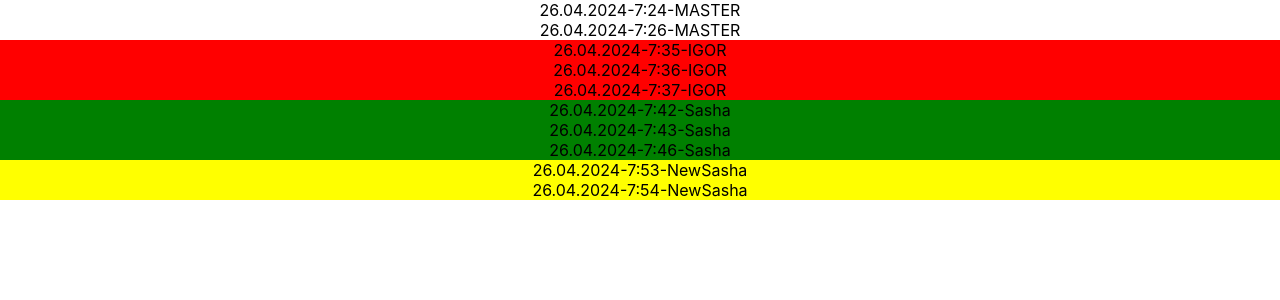
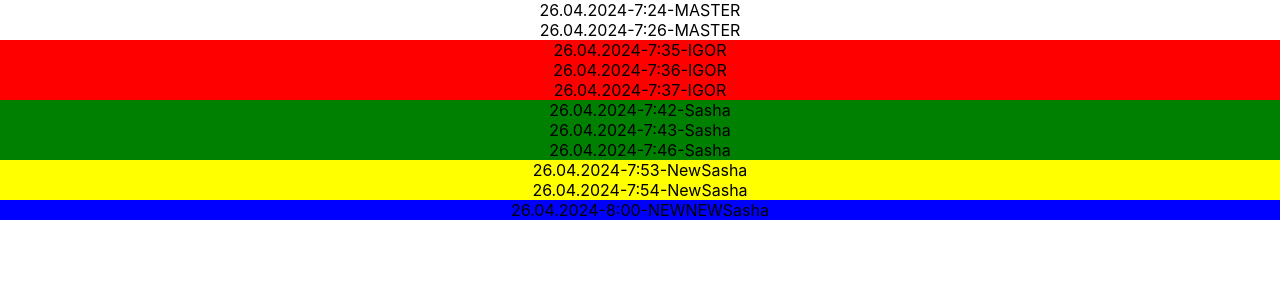
Before and after one commit to IgorYudintsev/git, a React (Create React App) app: page / in a window 1280 px wide. Shown: the top 300 px of the page. Built offline with nearby package versions, Linux system fonts and the light colour scheme.

Commit message:
26.04.2024-8:00-NEWNEWSasha

```diff
--- a/src/App.tsx
+++ b/src/App.tsx
@@ -4,6 +4,7 @@ import './App.css';
 import {Igor} from "./Igor";
 import {Sasha} from "./Sasha";
 import {NewSasha} from "./NewSasha";
+import {NewNewSasha} from "./NewNewSasha";
 
 function App() {
   return (
@@ -13,6 +14,7 @@ function App() {
         <Igor/>
         <Sasha/>
         <NewSasha/>
+        <NewNewSasha/>
     </div>
   );
 }
--- /dev/null
+++ b/src/NewNewSasha.tsx
@@ -0,0 +1,13 @@
+import * as React from 'react';
+
+type Props = {
+
+};
+export const NewNewSasha = (props: Props) => {
+    return (
+        <div style={{backgroundColor:'blue'}}>
+            <div>26.04.2024-8:00-NEWNEWSasha</div>
+
+        </div>
+    );
+};
```
